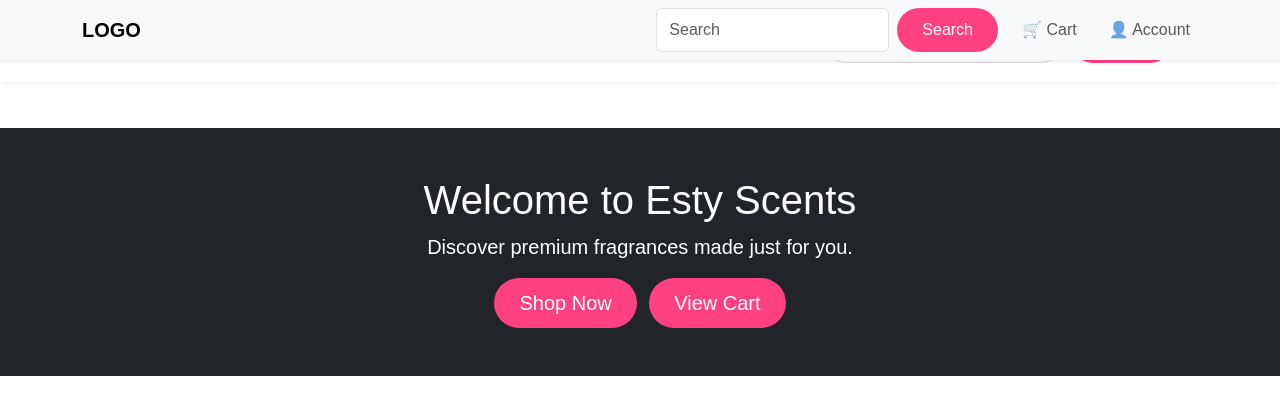
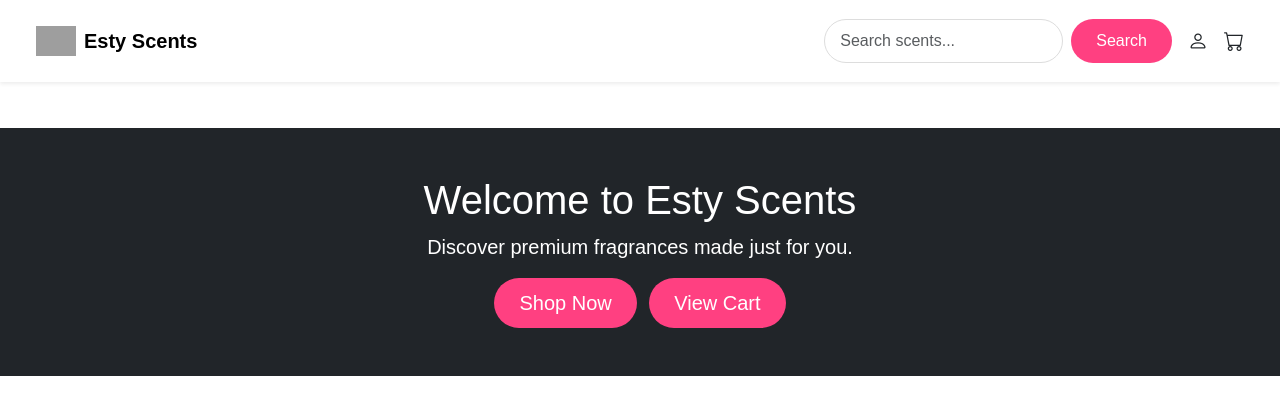
Before and after one commit to kcela02/Esty, a PHP site: page / in a window 1280 px wide. Shown: the top 420 px of the page. Run offline with PHP 8.4, Linux system fonts and the light colour scheme; data comes from the database, SQL or seed files in the repository; grey boxes are pictures that could not be loaded.

Commit message:
Update index.php

```diff
--- a/Esty/index.php
+++ b/Esty/index.php
@@ -1,114 +1,4 @@
 <?php
-session_start();
-require 'db.php';
-
-// Handle Add to Cart
-if (isset($_POST['add_to_cart'])) {
-    $product = [
-        'id' => $_POST['id'],
-        'name' => $_POST['name'],
-        'price' => $_POST['price'],
-        'quantity' => 1
-    ];
-
-    if (!isset($_SESSION['cart'])) {
-        $_SESSION['cart'] = [];
-    }
-
-    $found = false;
-    foreach ($_SESSION['cart'] as &$item) {
-        if ($item['id'] == $product['id']) {
-            $item['quantity']++;
-            $found = true;
-            break;
-        }
-    }
-    if (!$found) {
-        $_SESSION['cart'][] = $product;
-    }
-
-    header("Location: cart.php");
-    exit;
-}
-
-// Newsletter form
-$message = "";
-if ($_SERVER["REQUEST_METHOD"] == "POST" && isset($_POST['subscribe'])) {
-    $email = filter_var($_POST['email'], FILTER_SANITIZE_EMAIL);
-    if (filter_var($email, FILTER_VALIDATE_EMAIL)) {
-        $stmt = $conn->prepare("INSERT INTO subscribers (email) VALUES (?)");
-        $stmt->bind_param("s", $email);
-        if ($stmt->execute()) {
-            $message = "Thank you for subscribing, " . htmlspecialchars($email) . "!";
-        } else {
-            $message = "You are already subscribed!";
-        }
-        $stmt->close();
-    } else {
-        $message = "Please enter a valid email address.";
-    }
-}
-
-// Fetch Products
-$products = [];
-$result = $conn->query("SELECT * FROM products");
-if ($result->num_rows > 0) {
-    while ($row = $result->fetch_assoc()) {
-        $products[] = $row;
-    }
-}
-?>
-
-<!DOCTYPE html>
-<html lang="en">
-<head>
-  <meta charset="UTF-8">
-  <meta name="viewport" content="width=device-width, initial-scale=1.0">
-  <title>Esty Scents - E-commerce Landing</title>
-  <link href="https://cdn.jsdelivr.net/npm/bootstrap@5.3.3/dist/css/bootstrap.min.css" rel="stylesheet">
-  <link rel="stylesheet" href="https://cdn.jsdelivr.net/npm/bootstrap-icons@1.11.3/font/bootstrap-icons.css">
-  <link rel="stylesheet" href="style.css">
-</head>
-<body>
-  <!-- Navbar -->
-<nav class="navbar navbar-expand-lg navbar-light bg-white shadow-sm py-3 px-4 fixed-top">
-  <div class="container-fluid d-flex justify-content-between align-items-center">
-
-    <!-- Left: Logo -->
-    <a class="navbar-brand d-flex align-items-center" href="index.php">
-      <img src="images/logo-placeholder.png" alt="Esty Scents Logo" class="logo me-2">
-      <span class="fw-bold">Esty Scents</span>
-    </a>
-
-    <!-- Right: Search + Icons -->
-    <div class="d-flex align-items-center gap-3">
-
-      <!-- Search Bar -->
-      <form class="d-flex" role="search">
-        <input class="form-control search-bar me-2" type="search" placeholder="Search scents..." aria-label="Search">
-        <button class="btn btn" type="submit">Search</button>
-      </form>
-
-      <!-- User Account -->
-      <a href="#" class="text-dark fs-5">
-        <i class="bi bi-person"></i>
-      </a>
-
-      <!-- Cart -->
-      <a href="cart.php" class="text-dark fs-5 position-relative">
-        <i class="bi bi-cart"></i>
-        <?php if (!empty($_SESSION['cart'])): ?>
-          <span class="badge bg-danger position-absolute top-0 start-100 translate-middle">
-            <?= array_sum(array_column($_SESSION['cart'], 'quantity')); ?>
-          </span>
-        <?php endif; ?>
-      </a>
-    </div>
-  </div>
-</nav>
-
-
-<!-- Hero S<?php
 session_start();
 require 'db.php';
 
@@ -181,36 +71,44 @@ if ($result && $result->num_rows > 0) {
   <meta name="viewport" content="width=device-width, initial-scale=1.0">
   <title>Esty Scents - E-commerce Landing</title>
   <link href="https://cdn.jsdelivr.net/npm/bootstrap@5.3.3/dist/css/bootstrap.min.css" rel="stylesheet">
+  <link rel="stylesheet" href="https://cdn.jsdelivr.net/npm/bootstrap-icons@1.11.3/font/bootstrap-icons.css">
   <link rel="stylesheet" href="style.css">
 </head>
 <body>
+  <!-- Navbar -->
+  <nav class="navbar navbar-expand-lg navbar-light bg-white shadow-sm py-3 px-4 fixed-top">
+    <div class="container-fluid d-flex justify-content-between align-items-center">
 
-  <!-- Navigation Bar -->
-  <nav class="navbar navbar-expand-lg navbar-light bg-light fixed-top shadow-sm">
-    <div class="container">
-      <!-- Logo Placeholder -->
-      <a class="navbar-brand fw-bold" href="#">LOGO</a>
+      <!-- Left: Logo -->
+      <a class="navbar-brand d-flex align-items-center" href="index.php">
+        <img src="images/logo-placeholder.png" alt="Esty Scents Logo" class="logo me-2">
+        <span class="fw-bold">Esty Scents</span>
+      </a>
 
-      <!-- Search -->
-      <form class="d-flex ms-auto me-3" role="search">
-        <input class="form-control me-2" type="search" placeholder="Search" aria-label="Search">
-        <button class="btn btn-outline-dark" type="submit">Search</button>
-      </form>
+      <!-- Right: Search + Icons -->
+      <div class="d-flex align-items-center gap-3">
 
-      <!-- Right Side Icons -->
-      <ul class="navbar-nav mb-2 mb-lg-0">
-        <li class="nav-item me-3">
-          <a class="nav-link" href="cart.php">
-            🛒 Cart
-            <?php if (!empty($_SESSION['cart'])): ?>
-              <span class="badge bg-danger"><?= count($_SESSION['cart']); ?></span>
-            <?php endif; ?>
-          </a>
-        </li>
-        <li class="nav-item">
-          <a class="nav-link" href="login.php">👤 Account</a>
-        </li>
-      </ul>
+        <!-- Search Bar -->
+        <form class="d-flex" role="search">
+          <input class="form-control search-bar me-2" type="search" placeholder="Search scents..." aria-label="Search">
+          <button class="btn btn" type="submit">Search</button>
+        </form>
+
+        <!-- User Account -->
+        <a href="login.php" class="text-dark fs-5">
+          <i class="bi bi-person"></i>
+        </a>
+
+        <!-- Cart -->
+        <a href="cart.php" class="text-dark fs-5 position-relative">
+          <i class="bi bi-cart"></i>
+          <?php if (!empty($_SESSION['cart'])): ?>
+            <span class="badge bg-danger position-absolute top-0 start-100 translate-middle">
+              <?= array_sum(array_column($_SESSION['cart'], 'quantity')); ?>
+            </span>
+          <?php endif; ?>
+        </a>
+      </div>
     </div>
   </nav>
 
@@ -271,27 +169,3 @@ if ($result && $result->num_rows > 0) {
   <script src="https://cdn.jsdelivr.net/npm/bootstrap@5.3.3/dist/js/bootstrap.bundle.min.js"></script>
 </body>
 </html>
-
-
-  <!-- Newsletter -->
-  <section class="bg-dark text-white text-center p-5">
-    <h2>Stay Updated</h2>
-    <p>Subscribe for the latest promos and offers!</p>
-    <form method="POST" class="d-flex justify-content-center">
-      <input type="email" name="email" placeholder="Enter your email" class="form-control w-25 me-2" required>
-      <button type="submit" name="subscribe" class="btn btn-warning">Subscribe</button>
-    </form>
-    <?php if ($message): ?>
-      <p class="mt-3"><?= $message; ?></p>
-    <?php endif; ?>
-  </section>
-
-  <!-- Footer -->
-  <footer class="bg-light text-center py-3">
-    <p>&copy; <?= date("Y"); ?> Esty Scents. All Rights Reserved.</p>
-  </footer>
-
-  <!-- Bootstrap JS -->
-  <script src="https://cdn.jsdelivr.net/npm/bootstrap@5.3.3/dist/js/bootstrap.bundle.min.js"></script>
-</body>
-</html>
```
